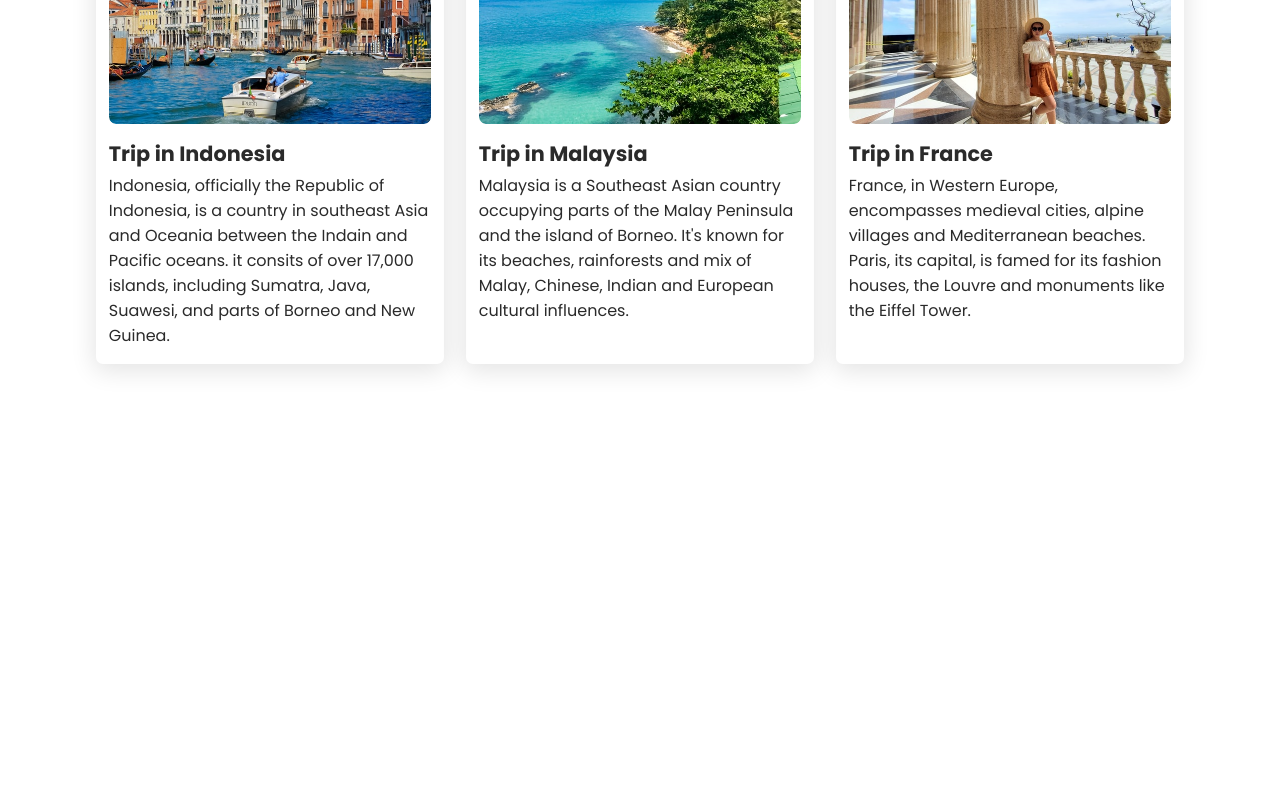
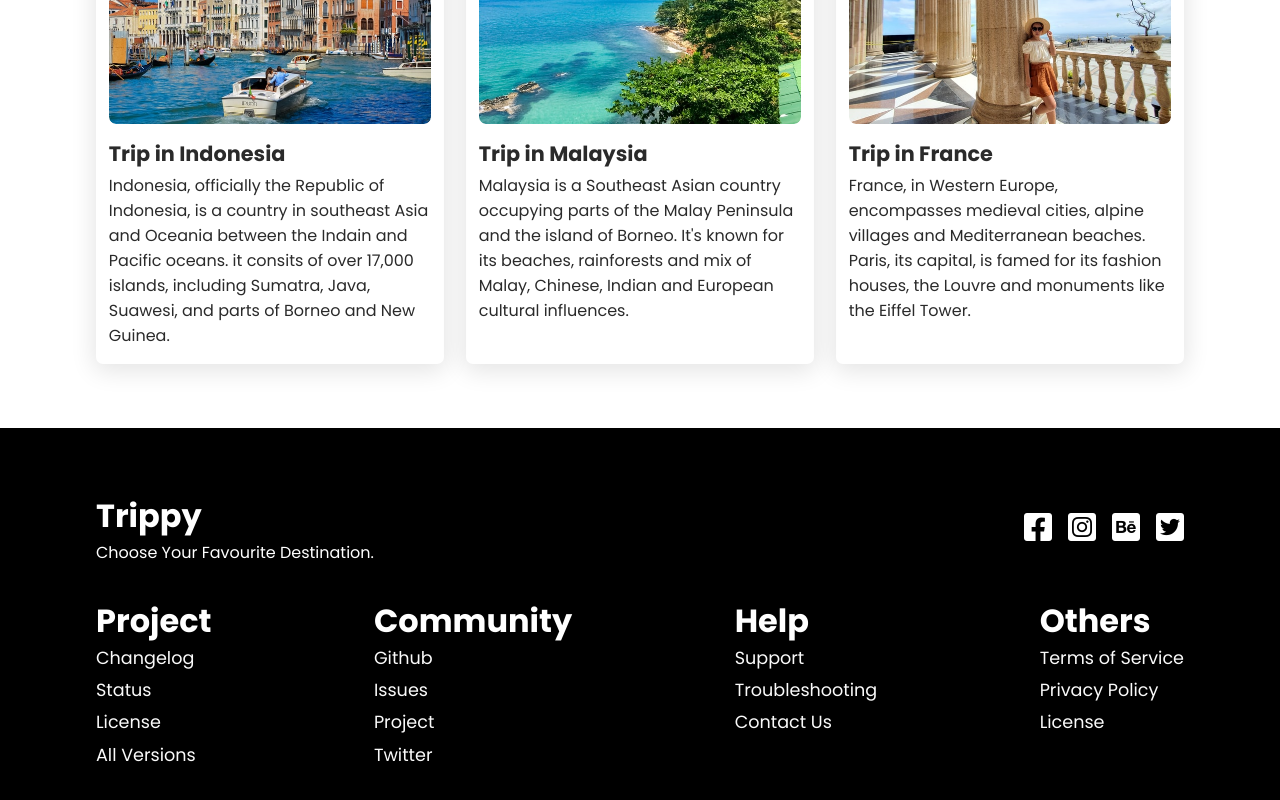
Before and after one commit to hetpatel4381/trippy_travels_ReactsJs, a React (Create React App) app: page / in a window 1280 px wide. Shown: the part 2228-3028 px from the top of the page. Before the commit the page ends 2656 px from the top, so only its background shows below. Built offline with nearby package versions, Linux system fonts and the light colour scheme.

Commit message:
completed the trip and footer section and added to all pages

```diff
--- /dev/null
+++ b/src/components/Footer.jsx
@@ -0,0 +1,60 @@
+import React from 'react';
+import "./FooterStyles.css";
+
+const Footer = () => {
+  return (
+    <div className="footer">
+      <div className="top">
+        <div>
+          <h1>Trippy</h1>
+          <p>Choose Your Favourite Destination.</p>
+        </div>
+        <div>
+          <a href="/">
+            <i className="fa-brands fa-facebook-square"></i>
+          </a>
+          <a href="/">
+            <i className="fa-brands fa-instagram-square"></i>
+          </a>
+          <a href="/">
+            <i className="fa-brands fa-behance-square"></i>
+          </a>
+          <a href="/">
+            <i className="fa-brands fa-twitter-square"></i>
+          </a>
+        </div>
+      </div>
+
+      <div className="bottom">
+        <div>
+          <h1>Project</h1>
+          <a href="/">Changelog</a>
+          <a href="/">Status</a>
+          <a href="/">License</a>
+          <a href="/">All Versions</a>
+        </div>
+        <div>
+          <h1>Community</h1>
+          <a href="/">Github</a>
+          <a href="/">Issues</a>
+          <a href="/">Project</a>
+          <a href="/">Twitter</a>
+        </div>
+        <div>
+          <h1>Help</h1>
+          <a href="/">Support</a>
+          <a href="/">Troubleshooting</a>
+          <a href="/">Contact Us</a>
+        </div>
+        <div>
+          <h1>Others</h1>
+          <a href="/">Terms of Service</a>
+          <a href="/">Privacy Policy</a>
+          <a href="/">License</a>
+        </div>
+      </div>
+    </div>
+  );
+}
+
+export default Footer;
--- /dev/null
+++ b/src/components/FooterStyles.css
@@ -0,0 +1,62 @@
+.footer{
+    padding: 4rem 6rem;
+    background-color: #000;
+    color: #fff;
+}
+
+.top{
+    display: flex;
+    align-items: center;
+    text-align: start;
+    justify-content: space-between;
+    flex-wrap: wrap;
+}
+
+.top i{
+    color: #fff;
+    font-size: 2rem;
+    margin-left: 1rem;
+}
+
+.top i:hover{
+    color: #01959a;
+}
+
+.bottom{
+    padding-top: 2rem;
+    text-align: start;
+    display: flex;
+    justify-content: space-between;
+    flex-wrap: wrap;
+}
+
+.bottom div{
+    display: flex;
+    flex-direction: column;
+}
+
+.bottom h4{
+    font-size: 1.3rem;
+    padding: 1rem 0 0.8rem 0;
+}
+
+.bottom a{
+    text-decoration: none;
+    color: #fafafa;
+    padding-bottom: 0.4rem;
+    font-size: 1.1rem;
+}
+
+@media screen and (max-width: 850px){
+    .footer{
+        padding:  4rem 2rem;
+    }
+
+    .footer i{
+        margin: 1rem 1rem 0 0 ;
+    }
+
+    .bottom div{
+        width: 50%;
+    }
+}
--- a/src/routes/About.jsx
+++ b/src/routes/About.jsx
@@ -2,6 +2,7 @@ import React from "react";
 import Navbar from "../components/Navbar";
 import Hero from "../components/Hero";
 import AboutImg from "../assets/night.jpg";
+import Footer from "../components/Footer";
 
 
 const About = () => {
@@ -17,6 +18,7 @@ const About = () => {
         // url="/"
         btnClass="hide"
       />
+      <Footer />
     </>
   );
 };
--- a/src/routes/Contact.jsx
+++ b/src/routes/Contact.jsx
@@ -2,6 +2,7 @@ import React from "react";
 import Navbar from "../components/Navbar";
 import Hero from "../components/Hero";
 import ContactImg from "../assets/2.jpg";
+import Footer from "../components/Footer";
 
 const Contact = () => {
   return (
@@ -16,6 +17,7 @@ const Contact = () => {
         // url="/"
         btnClass="hide"
       />
+      <Footer />
     </>
   );
 };
--- a/src/routes/Home.jsx
+++ b/src/routes/Home.jsx
@@ -3,6 +3,7 @@ import Navbar from "../components/Navbar";
 import Hero from '../components/Hero';
 import Destination from '../components/Destination';
 import Trip from '../components/Trip';
+import Footer from '../components/Footer';
 
 const Home = () => {
   return (
@@ -19,6 +20,7 @@ const Home = () => {
       />
       <Destination />
       <Trip />
+      <Footer />
     </>
   );
 }
--- a/src/routes/Service.jsx
+++ b/src/routes/Service.jsx
@@ -2,6 +2,8 @@ import React from "react";
 import Navbar from "../components/Navbar";
 import Hero from "../components/Hero";
 import ServiceImg from "../assets/night.jpg";
+import Footer from "../components/Footer";
+import Trip from "../components/Trip";
 
 const Service = () => {
   return (
@@ -16,6 +18,8 @@ const Service = () => {
         // url="/"
         btnClass="hide"
       />
+      <Trip />
+      <Footer />
     </>
   );
 };
```
